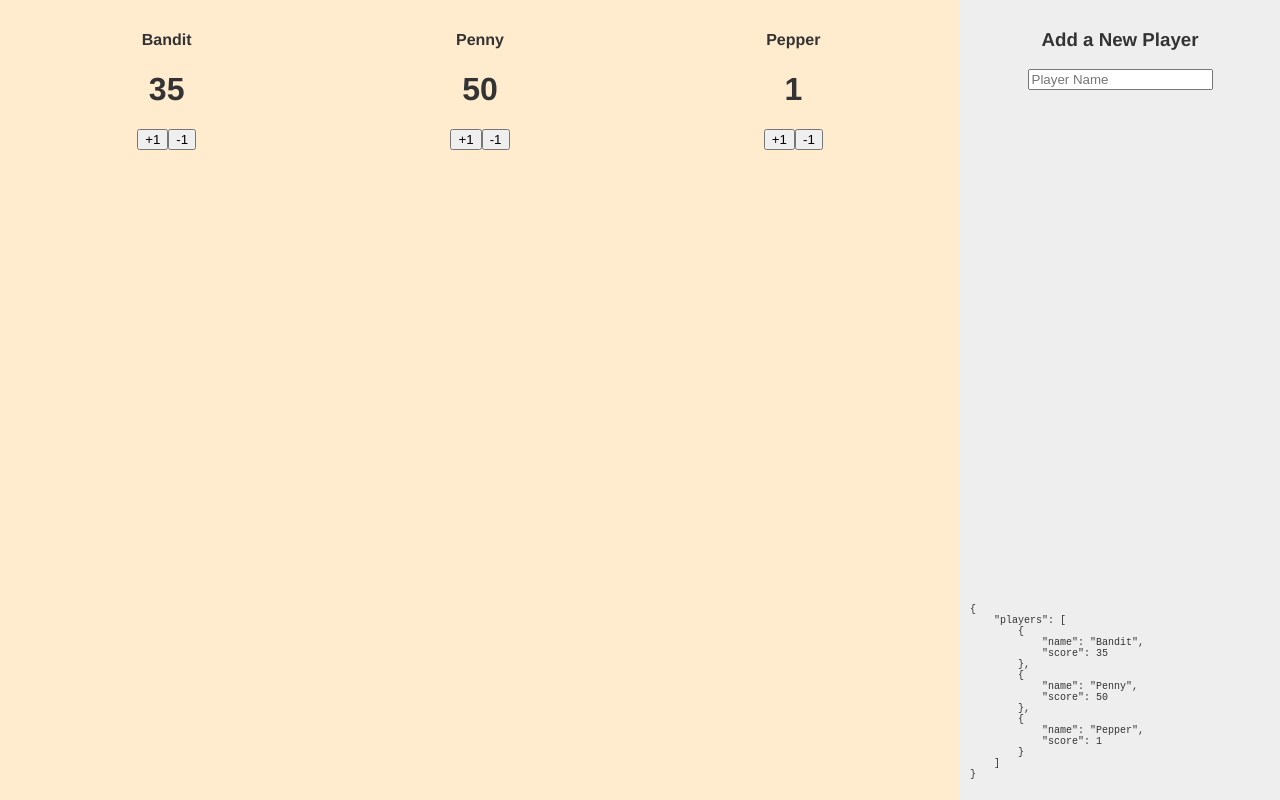
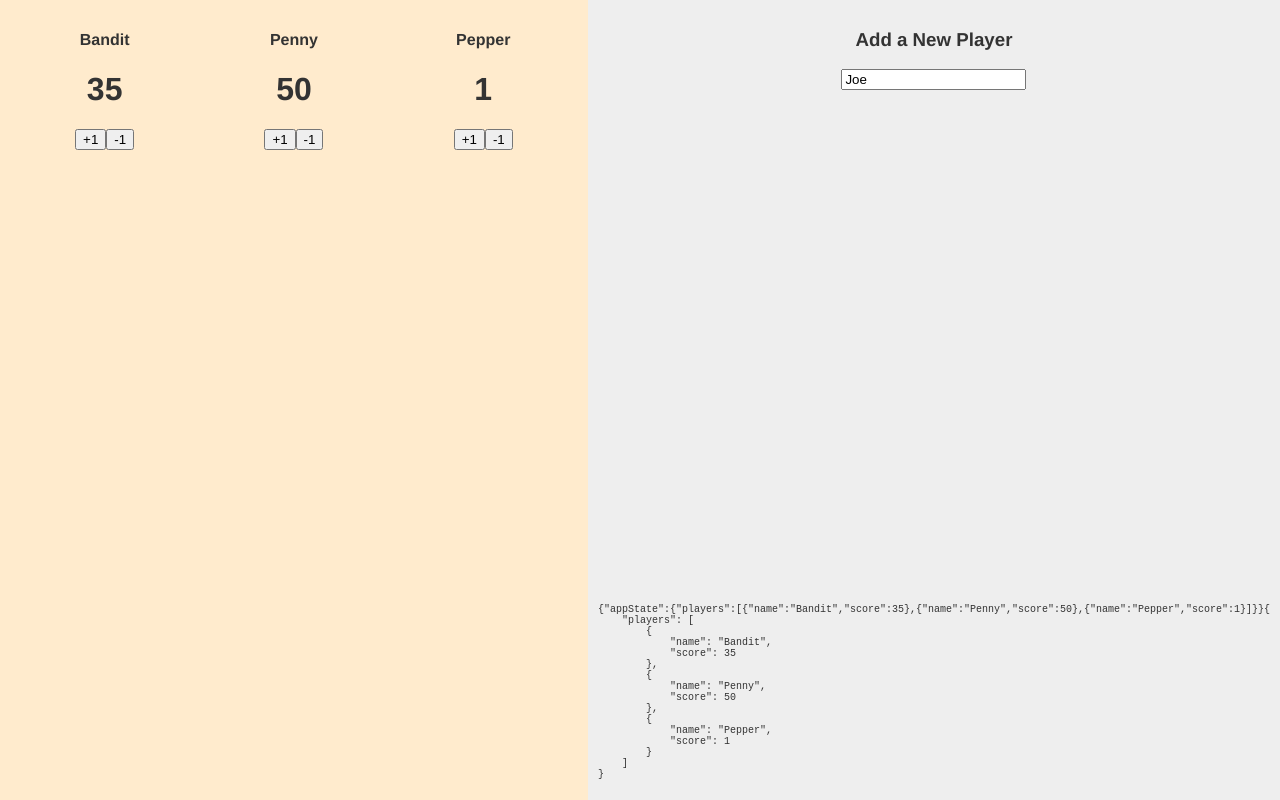
Before and after one commit to joe-alves/skerberd.io, a React (Create React App) app: page / in a window 1280 px wide. Built offline with nearby package versions, Linux system fonts and the light colour scheme.

Commit message:
Code from lecture, need to test thoroughly

```diff
--- a/src/App.js
+++ b/src/App.js
@@ -3,6 +3,8 @@ import { useState } from "react";
 import Scoreboard from "./components/Skerberd";
 import AddPlayerForm from "./components/AddPlayerForm";
 import CurrentStatePrintOut from "./components/CSPO";
+
+import AppContext from "./AppContext";
 
 function App() {
   const [fullApplicationState, setFullApplicationState] = useState({
@@ -49,22 +51,27 @@ function App() {
   };
 
   return (
+    <AppContext.Provider value={{
+      appState: fullApplicationState,
+      updateScore: updateScore,
+      addNewPlayer: addNewPlayer
+    }}>
       <div id="app">
         <div id="scoreboard-container">
           <Scoreboard
             playersWithScores={fullApplicationState.players}
-          onScoreUpdate={updateScore}
           />
         </div>
         <div id="other-stuff-container">
           <div>
-          <AddPlayerForm onAddNewPlayer={addNewPlayer} />
+            <AddPlayerForm />
           </div>
           <div>
             <CurrentStatePrintOut state={fullApplicationState} />
           </div>
         </div>
       </div>
+    </AppContext.Provider>
   );
 }
 
--- /dev/null
+++ b/src/AppContext.js
@@ -0,0 +1,3 @@
+import { createContext } from "react";
+
+export default createContext();
--- a/src/components/AddPlayerForm.js
+++ b/src/components/AddPlayerForm.js
@@ -1,17 +1,23 @@
-import { useState } from "react";
+import { useContext, useState } from "react";
 
-const Form = ({ onAddNewPlayer }) => {
-  const [possibleNewPlayerName, setName] = useState("");
+import AppContext from "../AppContext";
+
+const Form = () => {
+
+  const appObject = useContext(AppContext);
+  const [possibleNewPlayerName, setName] = useState("Joe");
   return (
     <form id="add-new-player-form" onSubmit={e => {
         e.preventDefault();
-        onAddNewPlayer(possibleNewPlayerName);
+        appObject.addNewPlayer(possibleNewPlayerName);
+        setName("");
     }}>
       <h3>Add a New Player</h3>
       <input
         type="text"
         placeholder="Player Name"
         onChange={(e) => setName(e.target.value)}
+        value={possibleNewPlayerName}
       />
     </form>
   );
--- a/src/components/CSPO.js
+++ b/src/components/CSPO.js
@@ -1,6 +1,12 @@
+import {useContext} from "react";
+import AppContext from "../AppContext";
+
 const CSPO = ({state}) => {
+    const testObject = useContext(AppContext);
+    console.log(testObject);
     return (
         <pre id="cspo">
+            {JSON.stringify(testObject)}
             {JSON.stringify(state, null, 4)}
         </pre>
     );
--- a/src/components/Counter.js
+++ b/src/components/Counter.js
@@ -1,10 +1,17 @@
+import {useContext} from "react";
+
+import AppContext from "../AppContext";
+
 const Counter = ({onIncrement, onDecrement, currentCount}) => {
+
+    const whateverValue = useContext(AppContext);
+
     return (
         <div className="counter">
             <div className="counter__left-side">
                 <h1>{currentCount}</h1>
             </div>
-            <div classsName="counter__right-side">
+            <div className="counter__right-side">
                 <button onClick={onIncrement}>+1</button>
                 <button onClick={onDecrement}>-1</button>
             </div>
--- a/src/components/PlayerScore.js
+++ b/src/components/PlayerScore.js
@@ -1,16 +1,21 @@
 import Counter from "./Counter";
 
-const PlayerScore = ({playerName, playerCurrentScore, onScoreChange}) => {
+import {useContext} from "react";
+import AppContext from "../AppContext";
+
+const PlayerScore = ({playerName, playerCurrentScore}) => {
+    const appObject = useContext(AppContext);
+    const updateScore = appObject.updateScore;
     return (
         <div className="player-score">
             <h4>{playerName}</h4>
             <Counter
                 currentCount={playerCurrentScore}
                 onIncrement={() => {
-                    onScoreChange(playerName, playerCurrentScore + 1)
+                    updateScore(playerName, playerCurrentScore + 1)
                 }}
                 onDecrement={() => {
-                    onScoreChange(playerName, playerCurrentScore - 1)
+                    updateScore(playerName, playerCurrentScore - 1)
                 }}
             />
         </div>
--- a/src/components/Skerberd.js
+++ b/src/components/Skerberd.js
@@ -1,16 +1,15 @@
 import PlayerScore from "./PlayerScore";
 
-const Scoreboard = ({onScoreUpdate, playersWithScores}) => {
+const Scoreboard = ({ playersWithScores }) => {
   return (
     <div id="scoreboard">
-            {playersWithScores.map(player => {
-                return <PlayerScore
+      {playersWithScores.map((player, i) => {
+        return (
+          <PlayerScore
             playerName={player.name}
             playerCurrentScore={player.score}
-                    onScoreChange={(playerName, newScore) => {
-                        onScoreUpdate(playerName, newScore);
-                    }}
           />
+        );
       })}
     </div>
   );
--- a/src/index.css
+++ b/src/index.css
@@ -28,6 +28,7 @@ html,body {
     display: flex;
     justify-content: space-around;
     text-align: center;
+    flex-wrap: wrap;
 }
 /* Other stuff */
 #other-stuff-container {
@@ -41,3 +42,11 @@ html,body {
 #cspo {
     font-size: 10px;
 }
+
+
+
+/* Andrew's idea */
+.player-score {
+    min-width: 33%;
+    flex-grow: 1;
+}
```
Also changed, not shown: 1 other file (tests, documents, lock files or other folders). Lines whose indentation alone changed are shown as unchanged.
